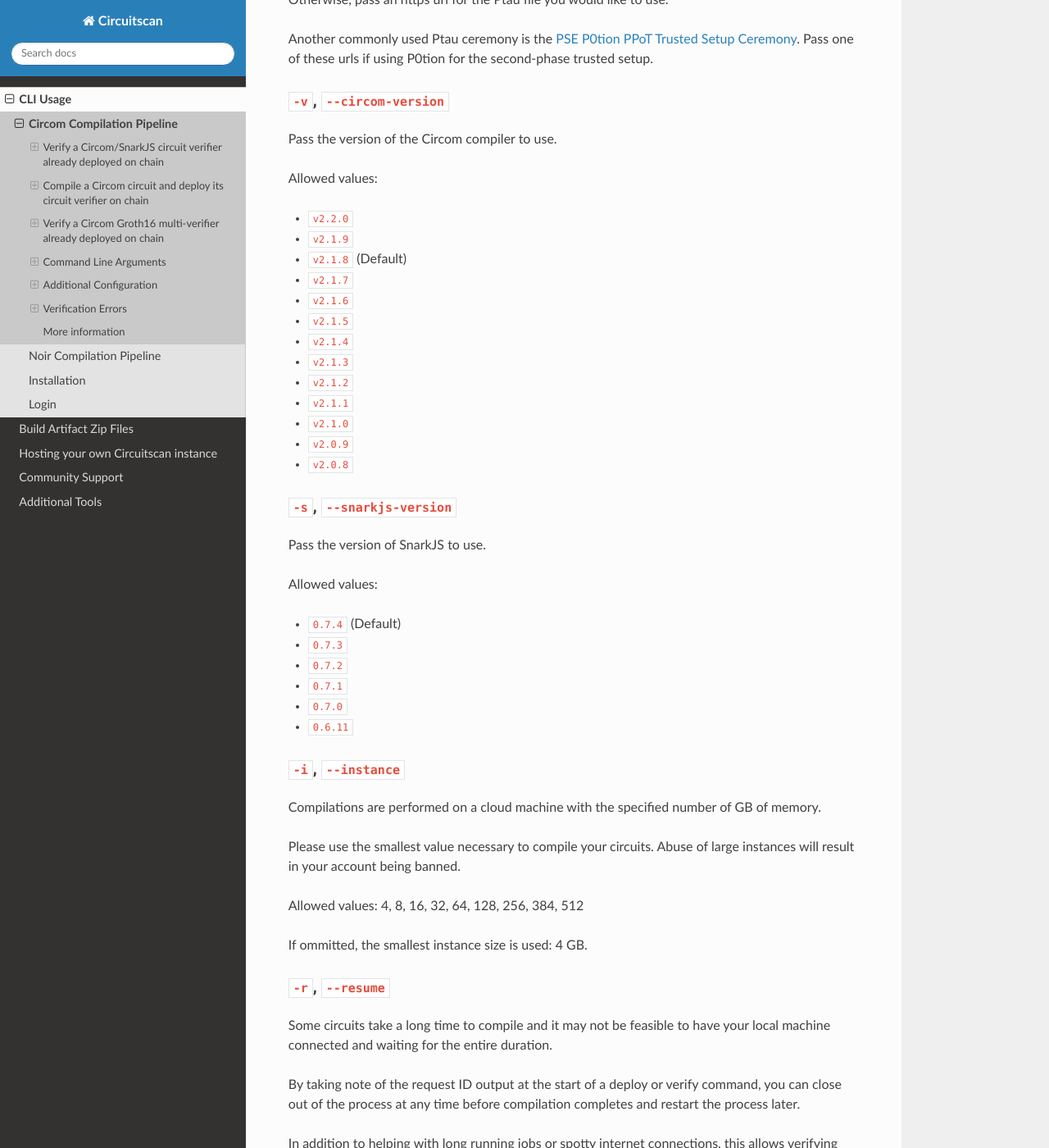
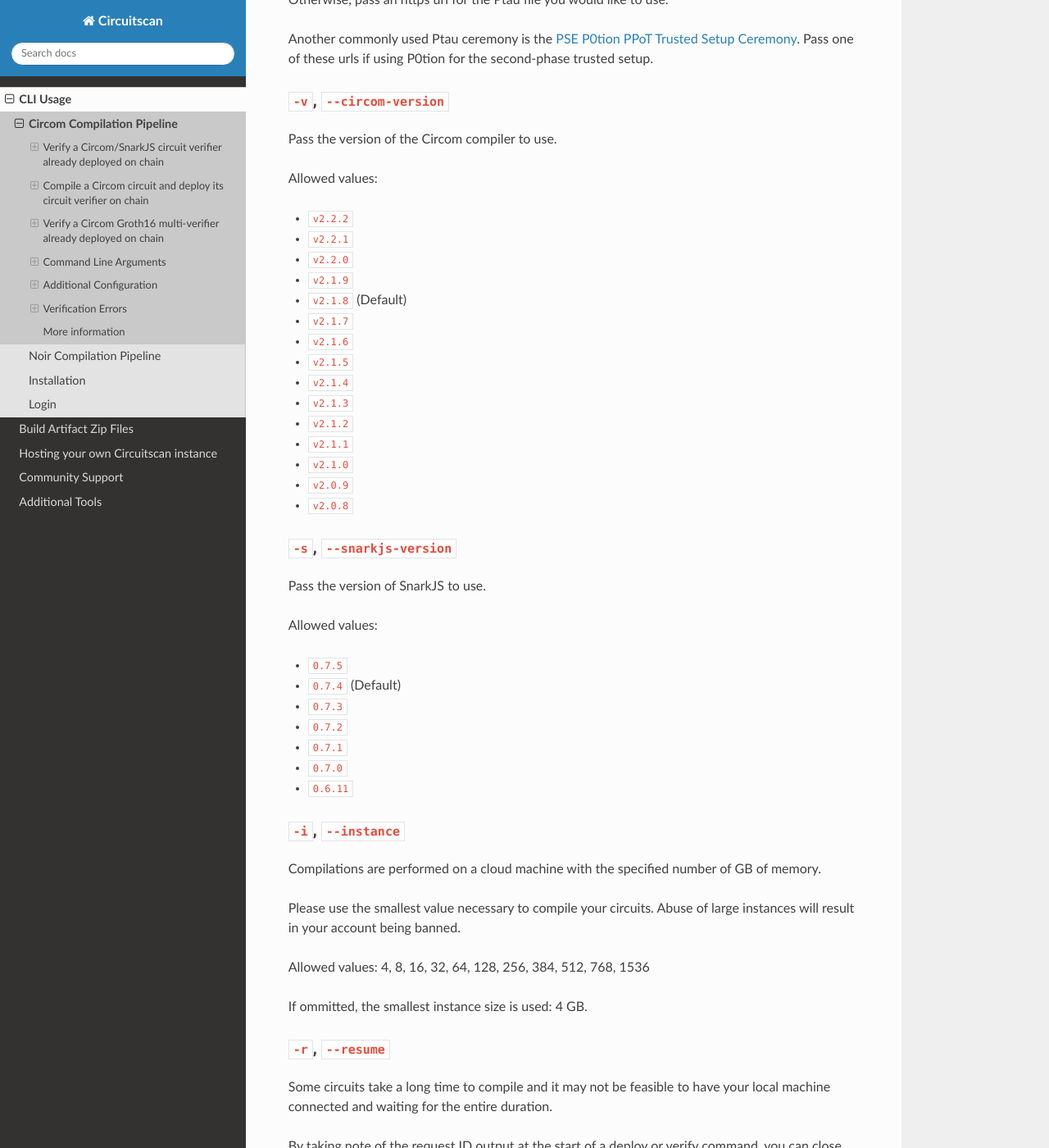
Before and after one commit to circuitscan/docs, a Sphinx documentation site: the page built from docs/source/usage-circom.rst, in a window 1280 px wide and 1400 px high, scrolled down 5661 px. Shown: the whole window at 82% size. Built offline with Sphinx 7.4.7 and the Read the Docs theme 3.1.0, drawn with Linux system fonts in a browser that asks for light colours; some of the changed text lies outside the part shown.

```diff
--- a/docs/source/index.rst
+++ b/docs/source/index.rst
@@ -7,7 +7,7 @@
 
 Verified contracts on the block explorer also come into play when a dapp's frontend becomes unusable. For a zk app with a missing frontend, Circuitscan provides a tool for generating proofs so that users never have to worry about being locked out.
 
-Application developers can also use Circuitscan to compile circuits larger than their local machine can handle. Deploy a verifier for your circuit source code on chain in one command on a virtual machine with up to 512 GB of memory and then download the build artifact zip to start generating proofs in your application.
+Application developers can also use Circuitscan to compile circuits larger than their local machine can handle. Deploy a verifier for your circuit source code on chain in one command on a virtual machine with up to 1536 GB of memory and then download the build artifact zip to start generating proofs in your application.
 
 Check out the :doc:`usage` section for further information about submitting your circuit verifiers, including
 how to perform the :ref:`installation` of the CLI.
--- a/docs/source/usage-circom.rst
+++ b/docs/source/usage-circom.rst
@@ -258,6 +258,8 @@
 
 Allowed values:
 
+* ``v2.2.2``
+* ``v2.2.1``
 * ``v2.2.0``
 * ``v2.1.9``
 * ``v2.1.8`` (Default)
@@ -279,6 +281,7 @@
 
 Allowed values:
 
+* ``0.7.5``
 * ``0.7.4`` (Default)
 * ``0.7.3``
 * ``0.7.2``
@@ -293,7 +296,7 @@
 
 Please use the smallest value necessary to compile your circuits. Abuse of large instances will result in your account being banned.
 
-Allowed values: 4, 8, 16, 32, 64, 128, 256, 384, 512
+Allowed values: 4, 8, 16, 32, 64, 128, 256, 384, 512, 768, 1536
 
 If ommitted, the smallest instance size is used: 4 GB.
 
```
Also changed, not shown: other parts of docs/source/usage-circom.rst (+10 -0 lines).
